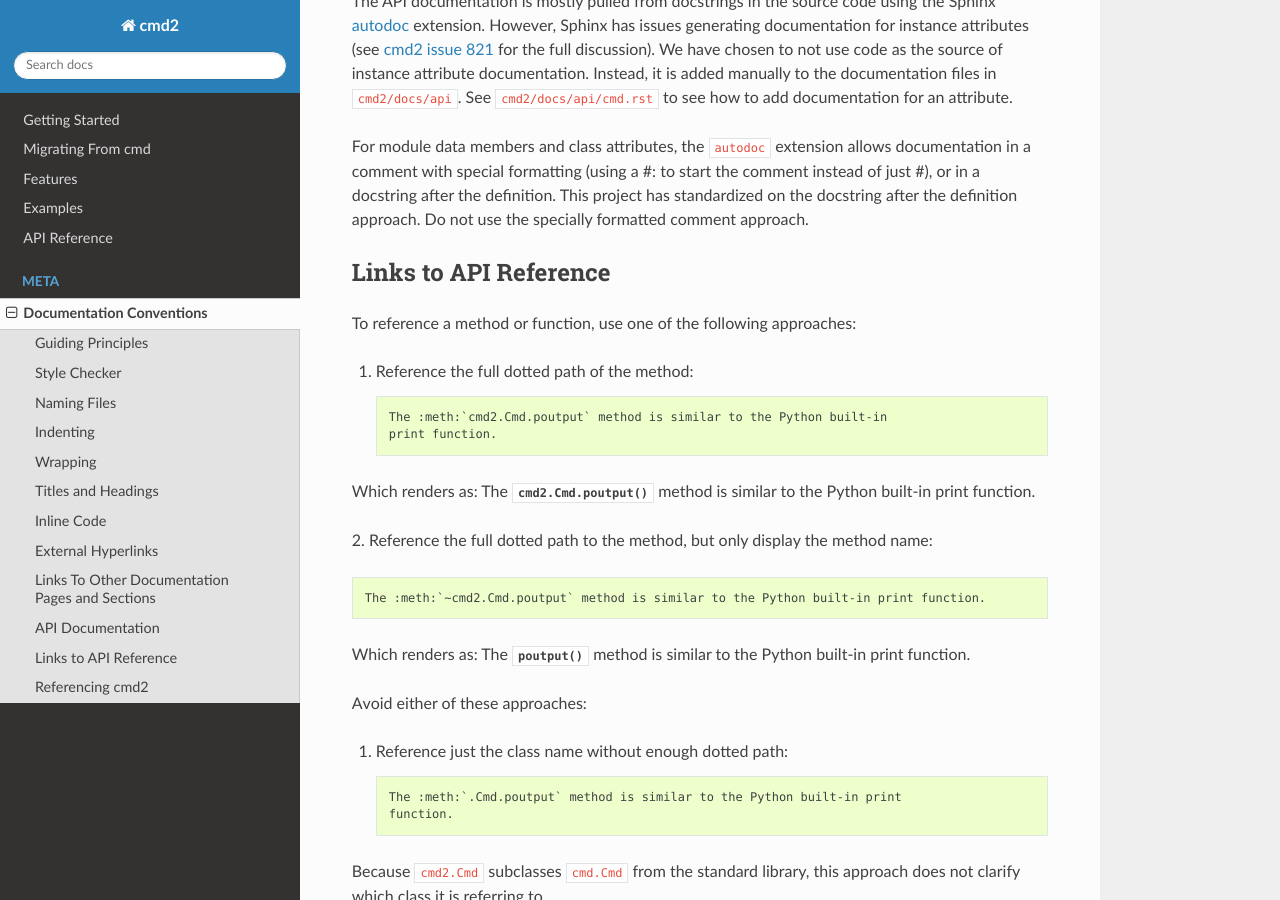
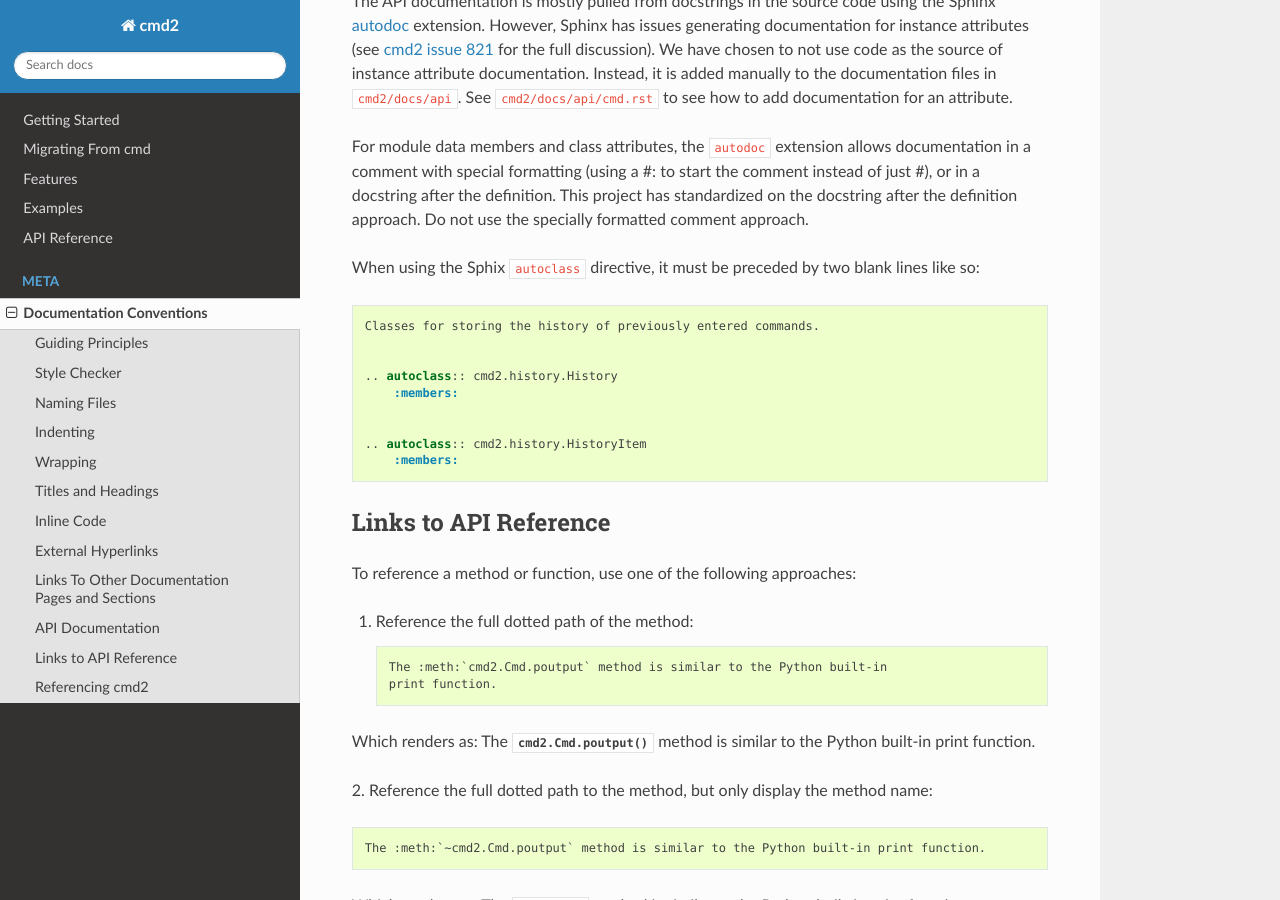
Before and after one commit to python-cmd2/cmd2, a Sphinx documentation site: the page built from docs/doc_conventions.rst, in a window 1280 px wide and 900 px high, scrolled down 3009 px. Built offline with Sphinx 7.4.7 and the Read the Docs theme 2.0.0, drawn with Linux system fonts in a browser that asks for light colours; pages that are not in the unit, such as notebooks, are missing from menus.

Commit message:
Specify spacing when using autoclass

```diff
--- a/docs/doc_conventions.rst
+++ b/docs/doc_conventions.rst
@@ -159,6 +159,21 @@ comment instead of just #), or in a docstring after the definition. This
 project has standardized on the docstring after the definition approach. Do not
 use the specially formatted comment approach.
 
+When using the Sphix ``autoclass`` directive, it must be preceded by two blank
+lines like so:
+
+.. code-block:: rst
+
+    Classes for storing the history of previously entered commands.
+
+
+    .. autoclass:: cmd2.history.History
+        :members:
+
+
+    .. autoclass:: cmd2.history.HistoryItem
+        :members:
+
 
 Links to API Reference
 ----------------------
```
